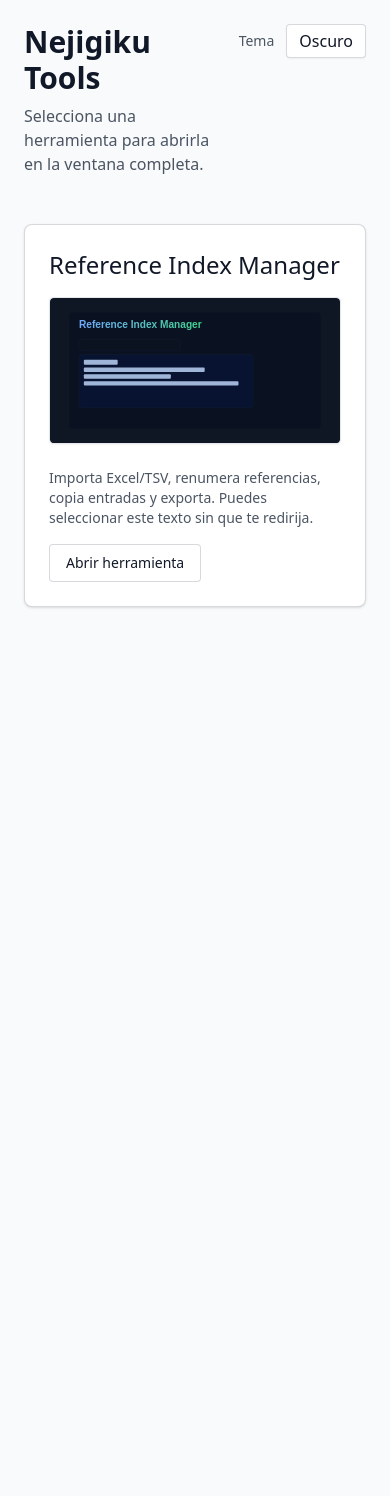
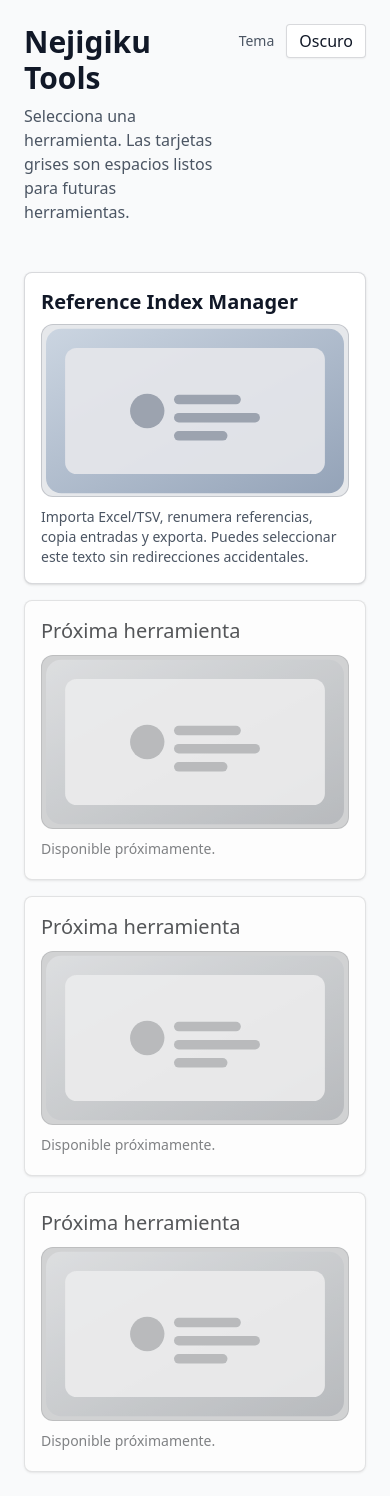
Before and after one commit to nelsonjhongp/nejigiku-tools, a plain HTML site: page index.html in a window 390 px wide. Before the commit the page ends 844 px from the top, so only its background shows below. Drawn offline with nearby package versions, Linux system fonts and the light colour scheme.

Commit message:
Improve catalog UI, column resizing, placeholders, and README

```diff
--- a/assets/css/theme.css
+++ b/assets/css/theme.css
@@ -26,6 +26,62 @@ body{background:var(--bg);color:var(--text)}
   color:var(--text);
   border:1px solid var(--border);
 }
+.tool-grid{
+  display:grid;
+  grid-template-columns: repeat(2, minmax(0, 1fr));
+  gap:16px;
+}
+.tool-tile{
+  min-height: 280px;
+  display:flex;
+  flex-direction:column;
+  gap:10px;
+}
+.tool-media{
+  width:100%;
+  aspect-ratio:16/9;
+  border-radius:12px;
+  object-fit:cover;
+  border:1px solid var(--border);
+  background: color-mix(in srgb, var(--card) 75%, #9ca3af 25%);
+}
+.tool-link{
+  display:block;
+  color:inherit;
+  text-decoration:none;
+}
+.tool-link[title="Ingresar"]{
+  cursor:pointer;
+}
+.tool-title-link{
+  font-size:1.25rem;
+  font-weight:600;
+  line-height:1.25;
+  transition: color .18s ease;
+}
+.tool-title-link:hover,
+.tool-title-link:focus-visible{
+  color: color-mix(in srgb, var(--text) 65%, #3b82f6 35%);
+}
+.tool-link .tool-media{
+  transition: transform .18s ease, border-color .18s ease, box-shadow .18s ease;
+}
+.tool-link:hover .tool-media,
+.tool-link:focus-visible .tool-media{
+  border-color: color-mix(in srgb, var(--text) 30%, #3b82f6 70%);
+  box-shadow: 0 6px 18px color-mix(in srgb, var(--text) 14%, transparent);
+  transform: translateY(-1px);
+}
+.tool-placeholder{
+  opacity:.72;
+  filter:saturate(.2);
+}
+.tool-placeholder .tool-media{
+  background: color-mix(in srgb, var(--card) 35%, #9ca3af 65%);
+}
+@media (max-width: 900px){
+  .tool-grid{grid-template-columns:1fr}
+}
 
 /* Small helper to make modal scroll nice */
 #panel-content img{max-width:100%;height:auto}
--- a/index.html
+++ b/index.html
@@ -11,7 +11,7 @@
     <header class="max-w-6xl mx-auto p-6 flex items-start justify-between gap-4">
       <div>
         <h1 class="text-3xl font-semibold">Nejigiku Tools</h1>
-        <p class="mt-2 muted-text max-w-2xl">Selecciona una herramienta para abrirla en la ventana completa.</p>
+        <p class="mt-2 muted-text max-w-2xl">Selecciona una herramienta. Las tarjetas grises son espacios listos para futuras herramientas.</p>
       </div>
       <div class="flex items-center gap-3">
         <label class="text-sm muted-text">Tema</label>
@@ -20,12 +20,31 @@
     </header>
 
     <main class="max-w-6xl mx-auto p-6">
-      <section class="grid grid-cols-1 sm:grid-cols-1 lg:grid-cols-1 gap-6" id="tools-grid">
-        <article class="tool-card p-6 rounded-lg shadow hover:shadow-lg transition flex flex-col items-start gap-4">
-          <h2 class="text-2xl font-medium">Reference Index Manager</h2>
-          <img src="assets/img/reference-index-manager.svg" alt="Reference Index Manager" class="w-full max-w-xl rounded shadow-sm border" />
-          <p class="mt-2 text-sm muted-text">Importa Excel/TSV, renumera referencias, copia entradas y exporta. Puedes seleccionar este texto sin que te redirija.</p>
-          <a class="surface-btn px-4 py-2 rounded text-sm" data-open-tool href="tools/reference-index-manager/">Abrir herramienta</a>
+      <section class="tool-grid" id="tools-grid">
+        <article class="tool-card tool-tile p-4 rounded-lg shadow hover:shadow-lg transition">
+          <a class="tool-link tool-title-link" title="Ingresar" href="tools/reference-index-manager/">Reference Index Manager</a>
+          <a class="tool-link" title="Ingresar" href="tools/reference-index-manager/">
+            <img src="assets/img/tool-placeholder.svg" alt="Vista previa de herramienta" class="tool-media" />
+          </a>
+          <p class="text-sm muted-text">Importa Excel/TSV, renumera referencias, copia entradas y exporta. Puedes seleccionar este texto sin redirecciones accidentales.</p>
+        </article>
+
+        <article class="tool-card tool-tile tool-placeholder p-4 rounded-lg shadow" aria-disabled="true">
+          <h2 class="text-xl font-medium">Próxima herramienta</h2>
+          <img src="assets/img/tool-placeholder.svg" alt="Placeholder" class="tool-media" />
+          <p class="text-sm muted-text">Disponible próximamente.</p>
+        </article>
+
+        <article class="tool-card tool-tile tool-placeholder p-4 rounded-lg shadow" aria-disabled="true">
+          <h2 class="text-xl font-medium">Próxima herramienta</h2>
+          <img src="assets/img/tool-placeholder.svg" alt="Placeholder" class="tool-media" />
+          <p class="text-sm muted-text">Disponible próximamente.</p>
+        </article>
+
+        <article class="tool-card tool-tile tool-placeholder p-4 rounded-lg shadow" aria-disabled="true">
+          <h2 class="text-xl font-medium">Próxima herramienta</h2>
+          <img src="assets/img/tool-placeholder.svg" alt="Placeholder" class="tool-media" />
+          <p class="text-sm muted-text">Disponible próximamente.</p>
         </article>
       </section>
     </main>
```
Also changed, not shown: tools/reference-index-manager/index.html (+118 -2 lines), assets/img/reference-index-manager.svg (deleted), assets/img/tool-placeholder.svg (added), 1 other file.
